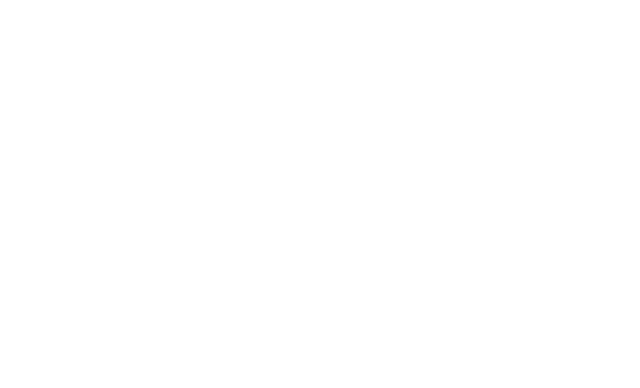
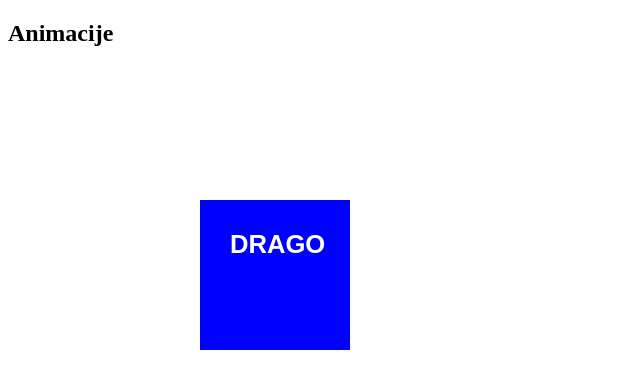
Before and after one commit to DragoLujic/Skriptni-jezici-web-programiranja, a plain HTML site: page animacije.html in a window 1280 px wide. Shown: the whole page, without its empty margins (0-640 px from the left). Drawn offline with Linux system fonts and the light colour scheme.

Commit message:
promjena

```diff
--- a/Zadace/zadaca3.html
+++ b/Zadace/zadaca3.html
@@ -3,7 +3,7 @@
 <head>
     <meta charset="UTF-8">
     <meta name="viewport" content="width=device-width, initial-scale=1.0">
-    <link rel="stylesheet" href="/style.css">
+    <link rel="stylesheet" href="../style.css">
     <meta name="description" content="3 Zadaca">
     <meta name="author" content="Drago Lujic">
     <link rel="preconnect" href="https://fonts.googleapis.com">
@@ -63,7 +63,7 @@
         <li class="lista8">Lara Jović</li>
     <ul>
 <hr>
-
+    <!-- promjena -->
 </body>
 
 </html>
--- a/animacije.html
+++ b/animacije.html
@@ -0,0 +1,54 @@
+<!DOCTYPE html>
+<html lang="en">
+<head>
+    <meta charset="UTF-8">
+    <meta name="viewport" content="width=device-width, initial-scale=1.0">
+    <title>Document</title>
+    <style>
+        .box{
+            width: 150px;
+            height: 150px;
+            background-color: blue;
+            color: white;
+            font-family: Arial, Helvetica, sans-serif;
+            font-size: 1.6rem;
+            font-weight: bold;
+            box-sizing: border-box;
+            padding: 30px;
+            position: absolute;
+            top: 200px;
+            left: 200px;
+
+            animation-name: spin;
+            animation-duration: 3s;
+            animation-timing-function: ease-in-out;
+            animation-delay: 1s;
+        }
+
+        .box.hover{
+            animation-play-state: paused;
+        }
+
+        @keyframes spin{
+            0%{
+
+            }
+
+            50%{
+                scale: 2;
+                transform: rotate(0);
+                border-radius: 0;
+            }
+            100%{
+                border-radius: 50%;
+                transform: rotate(360deg);
+                scale: 2;
+            }
+        }
+    </style>
+</head>
+<body>
+    <h2>Animacije</h2>
+    <div class="box">DRAGO</div>
+</body>
+</html>
```
Also changed, not shown: index.html (+1 -1 lines).
